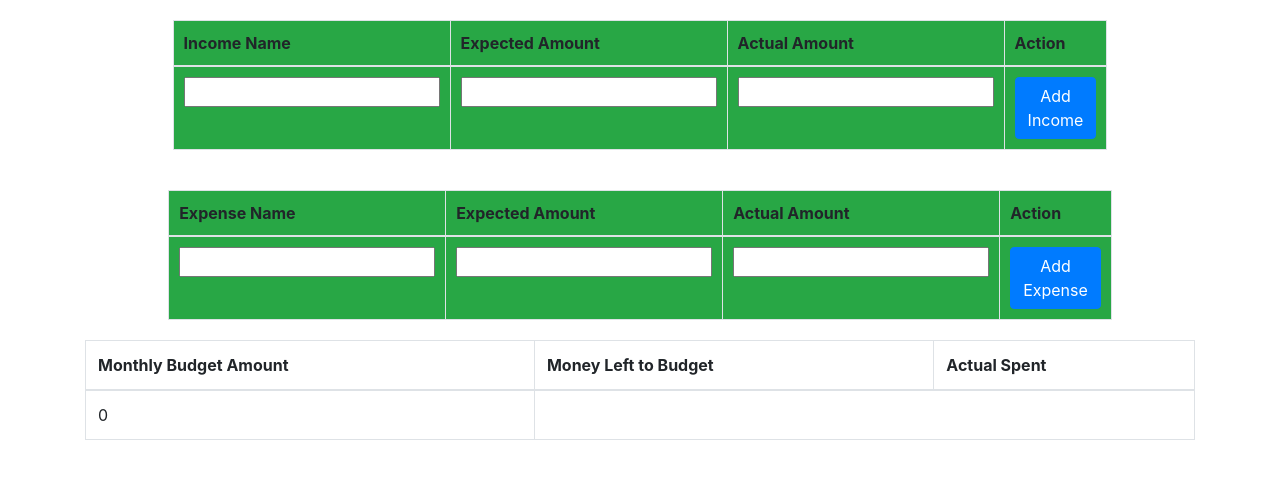
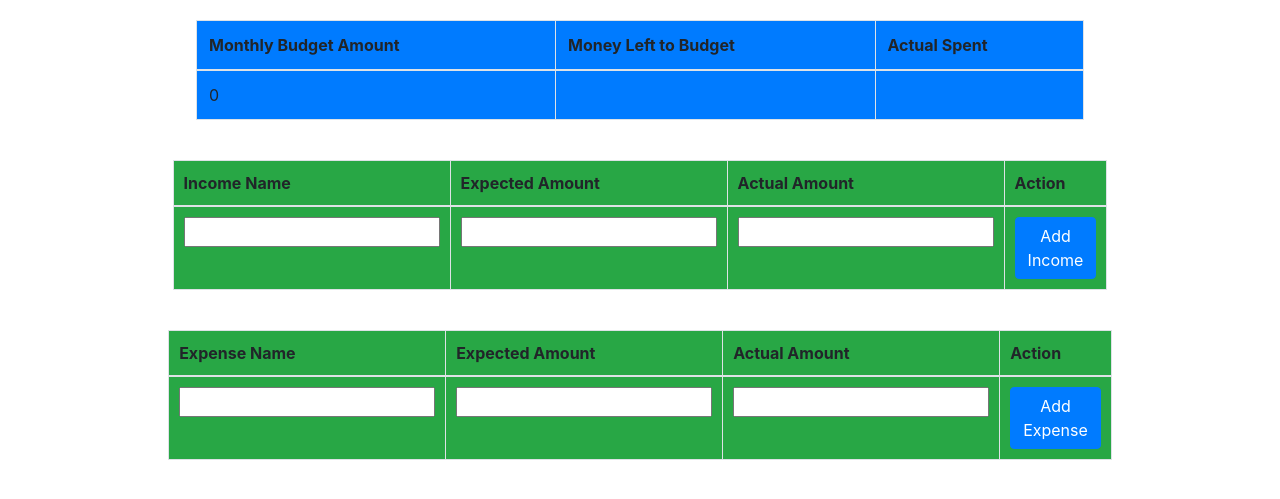
Before and after one commit to austinkodom/flask_budgeting_app, a Flask app: page / in a window 1280 px wide. Shown: the part 56-555 px from the top of the page. Run offline with Flask 3, Linux system fonts and the light colour scheme; a user stored in the database is signed in; some libraries are stand-ins or nearby versions.

Commit message:
Changed table styling for budget table.

```diff
--- a/website/templates/home.html
+++ b/website/templates/home.html
@@ -23,7 +23,32 @@
         width: 80%;
         margin: 20px 0;
     }
+    #budgetTable
+    {
+        width: 80%;
+        margin: 20px 0;
+    }
 </style>
+
+<div id="tableContainer">
+    <table class="table table-bordered" id="budgetTable">
+        <thead>
+            <tr>
+                <th class="bg-primary">Monthly Budget Amount</th>
+                <th class="bg-primary">Money Left to Budget</th>
+                <th class="bg-primary">Actual Spent</th>
+            </tr>
+        </thead>
+
+        <tbody>
+            <tr>
+                <td class="bg-primary">{{ total_income }}</td>
+                <td class="bg-primary"></td>
+                <td class="bg-primary"></td>
+            </tr>
+        </tbody>
+    </table>
+</div>
 
 <div id="tableContainer">
 <table class="table table-bordered" id="incomeTable">
@@ -96,23 +121,4 @@
         </tfoot>
     </table>
     </div>
-
-    <div id="tableContainer">
-        <table class="table table-bordered" id="budgetTable">
-            <thead>
-                <tr>
-                    <th>Monthly Budget Amount</th>
-                    <th>Money Left to Budget</th>
-                    <th>Actual Spent</th>
-                </tr>
-            </thead>
-
-            <tbody>
-                <tr>
-                    <td>{{ total_income }}</td>
-                </tr>
-            </tbody>
-        </table>
-    </div>
-
 {% endblock %}
```
Also changed, not shown: instance/database.db.
